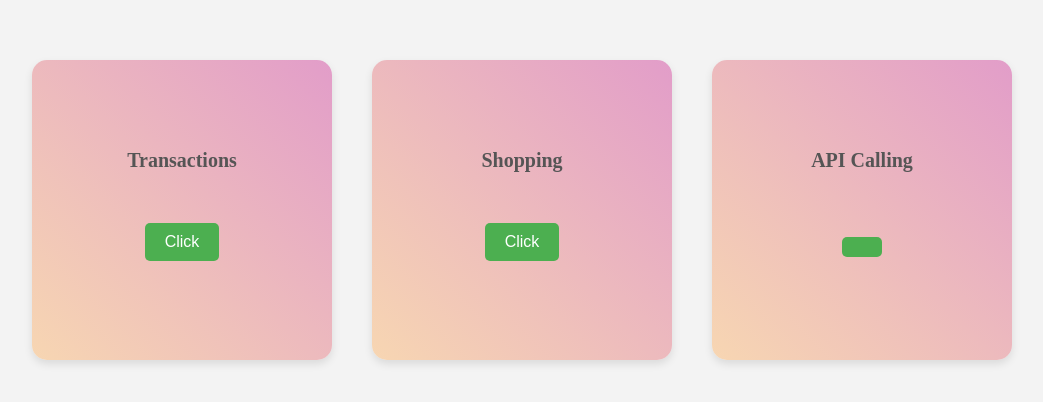
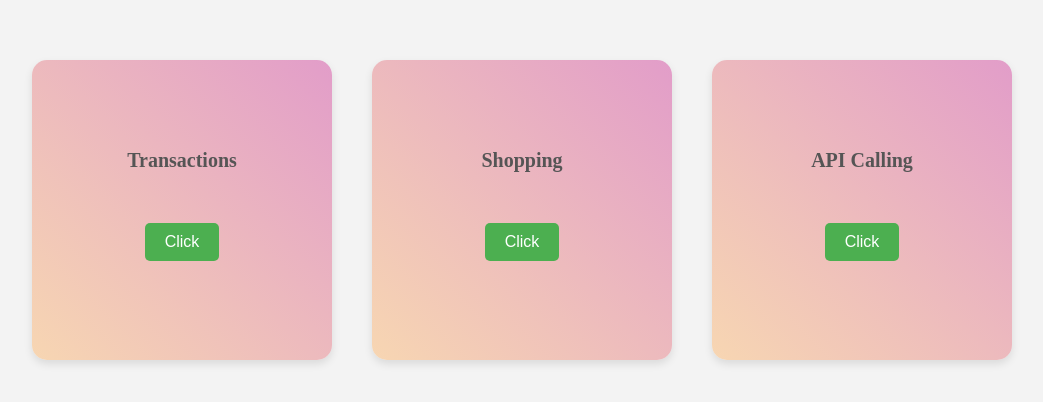
Before and after one commit to BhargavChoppalli/Javascript-project, a plain HTML site: page index.html in a window 1280 px wide. Shown: the part 190-592 px from the top of the page, without its empty margins (118-1161 px from the left). Drawn offline with Linux system fonts and the light colour scheme.

Commit message:
changed last button also

```diff
--- a/index.html
+++ b/index.html
@@ -96,7 +96,7 @@
         API Calling
         <div class="btn-container">
             <form action="api calling.html">
-            <button class="btn"></button>
+            <button class="btn">Click</button>
             </form>
         </div>
     </div>
```
